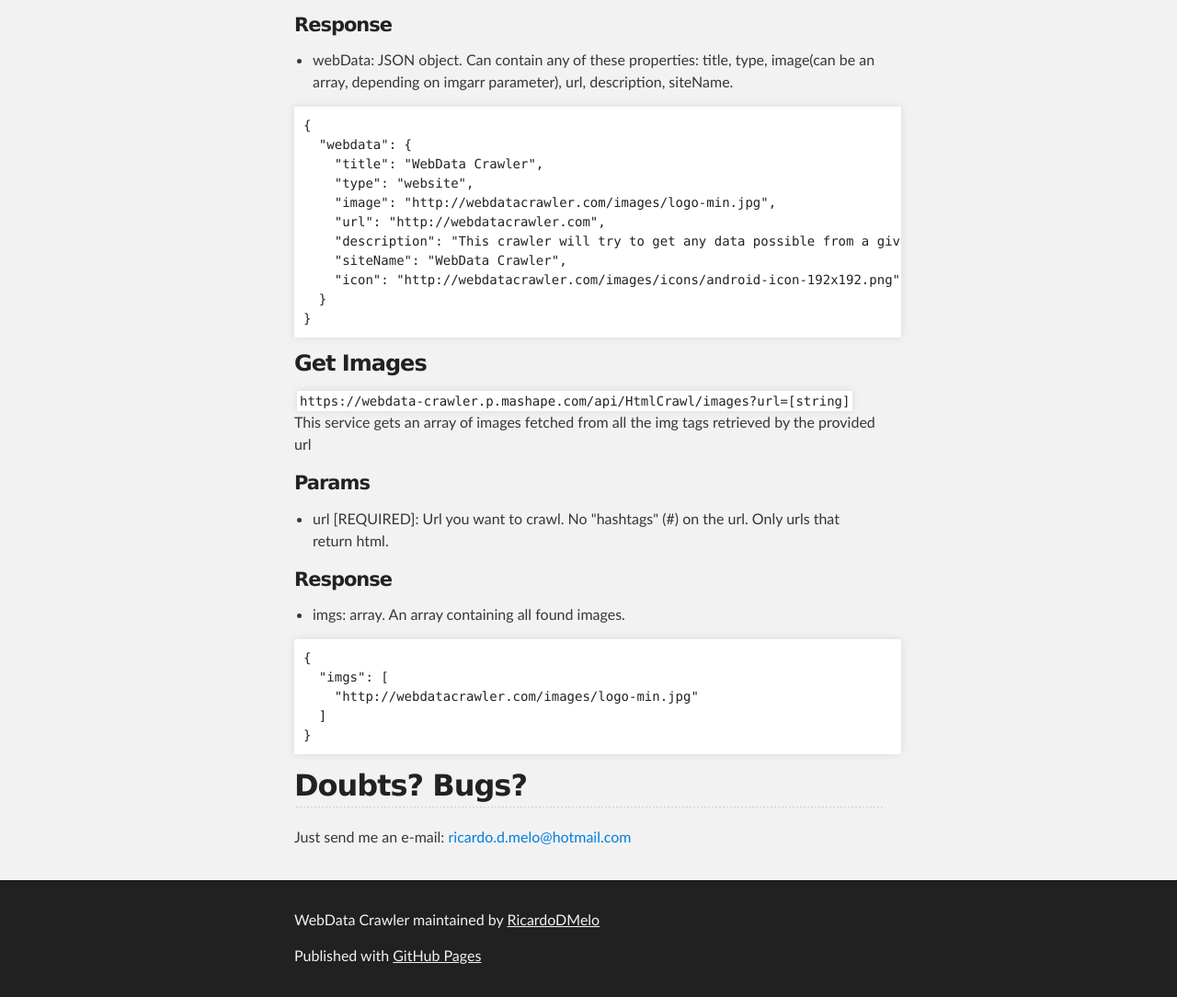
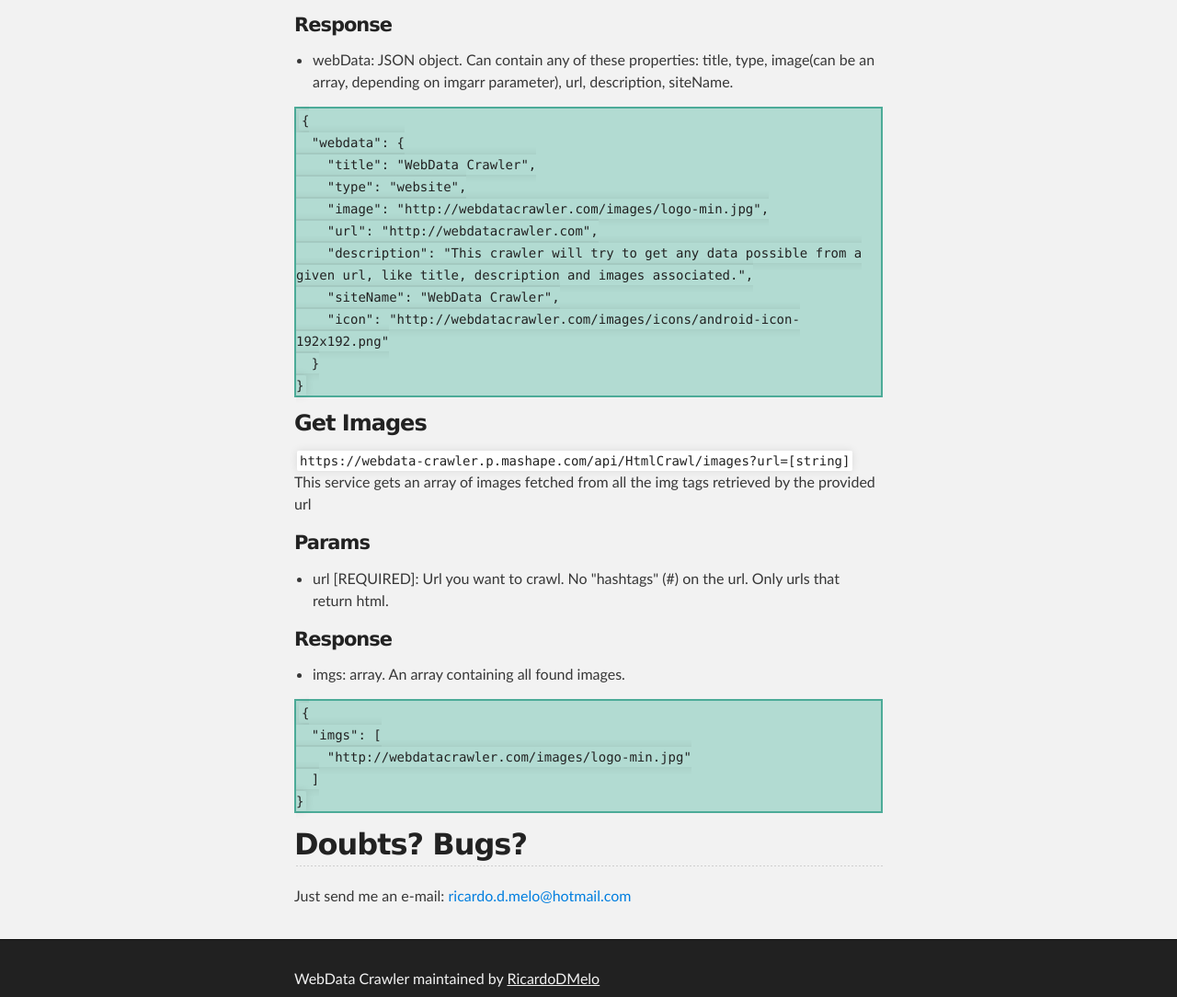
Before and after one commit to RicardoDMelo/WebData-Crawler, a plain HTML site: page index.html in a window 1280 px wide. Shown: the part 1093-2177 px from the top of the page at 92% size. Drawn offline with Linux system fonts and the light colour scheme.

Commit message:
Bugfix pre tag

```diff
--- a/index.html
+++ b/index.html
@@ -99,17 +99,20 @@
                 <li>webData: JSON object. Can contain any of these properties: title, type, image(can be an array, depending on imgarr parameter), url, description, siteName.
                 </li>
             </ul>
-<pre class="code-example">{
-  "webdata": {
-    "title": "WebData Crawler",
-    "type": "website",
-    "image": "http://webdatacrawler.com/images/logo-min.jpg",
-    "url": "http://webdatacrawler.com",
-    "description": "This crawler will try to get any data possible from a given url, like title, description and images associated.",
-    "siteName": "WebData Crawler",
-    "icon": "http://webdatacrawler.com/images/icons/android-icon-192x192.png"
-  }
-}</pre>
+            <div  class="code-example">
+                <code>{<br>
+                      &emsp;&emsp;"webdata": {<br>
+                        &emsp;&emsp;&emsp;&emsp;"title": "WebData Crawler",<br>
+                        &emsp;&emsp;&emsp;&emsp;"type": "website",<br>
+                        &emsp;&emsp;&emsp;&emsp;"image": "http://webdatacrawler.com/images/logo-min.jpg",<br>
+                        &emsp;&emsp;&emsp;&emsp;"url": "http://webdatacrawler.com",<br>
+                        &emsp;&emsp;&emsp;&emsp;"description": "This crawler will try to get any data possible from a given url, like title, description and images associated.",<br>
+                        &emsp;&emsp;&emsp;&emsp;"siteName": "WebData Crawler",<br>
+                        &emsp;&emsp;&emsp;&emsp;"icon": "http://webdatacrawler.com/images/icons/android-icon-192x192.png"<br>
+                      &emsp;&emsp;}<br>
+                    }
+                </code>
+            </div>
 
             <h3>
 <a id="getimages" class="anchor" href="#getimages" aria-hidden="true"><span class="octicon octicon-link"></span></a>Get Images</h3>
@@ -133,13 +136,14 @@
                 <li>imgs: array. An array containing all found images.
                 </li>
             </ul>
-
-                <pre class="code-example">{
-  "imgs": [
-    "http://webdatacrawler.com/images/logo-min.jpg"
-  ]
-}                </pre>
-
+            <div class="code-example">
+                <code>{<br>
+                &emsp;&emsp;"imgs": [<br>
+                &emsp;&emsp;&emsp;&emsp;"http://webdatacrawler.com/images/logo-min.jpg"<br>
+                &emsp;&emsp;]<br>
+                }<br>
+                </code>
+            </div>
 
             <h2>
 <a id="doubts-bugs" class="anchor" href="#doubts-bugs" aria-hidden="true"><span class="octicon octicon-link"></span></a>Doubts? Bugs?</h2>
--- a/stylesheets/stylesheet.css
+++ b/stylesheets/stylesheet.css
@@ -459,7 +459,14 @@
     background: #212121;
 }
 
-.code-example {word-wrap: break-word;
+.code-example {
+    background-color: #B2DBD2;
+    border: #4CAB98 solid 2px;
+}
+
+.code-example code {
+    word-wrap: break-word;
+    background-color: #B2DBD2;
 }
 
 
```
